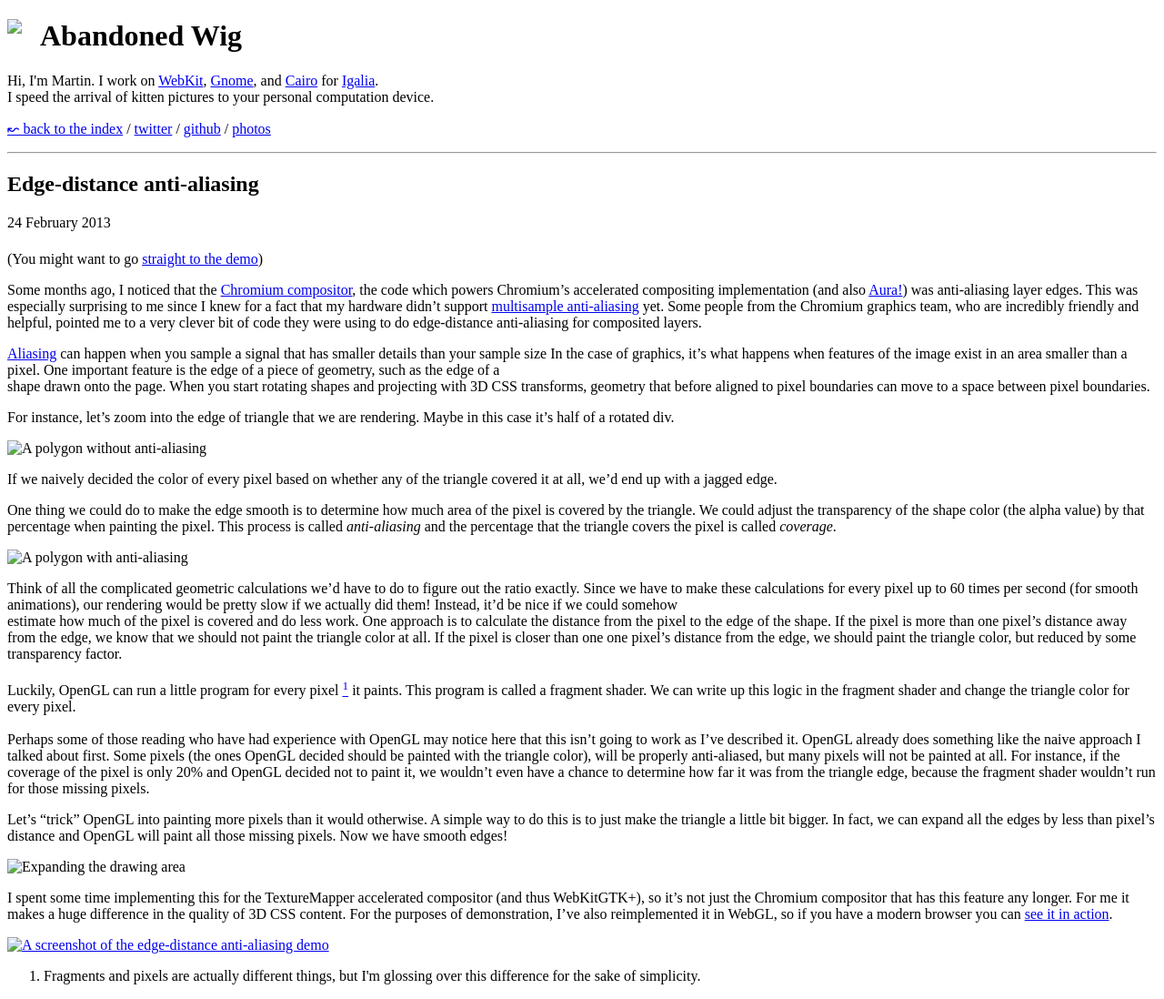
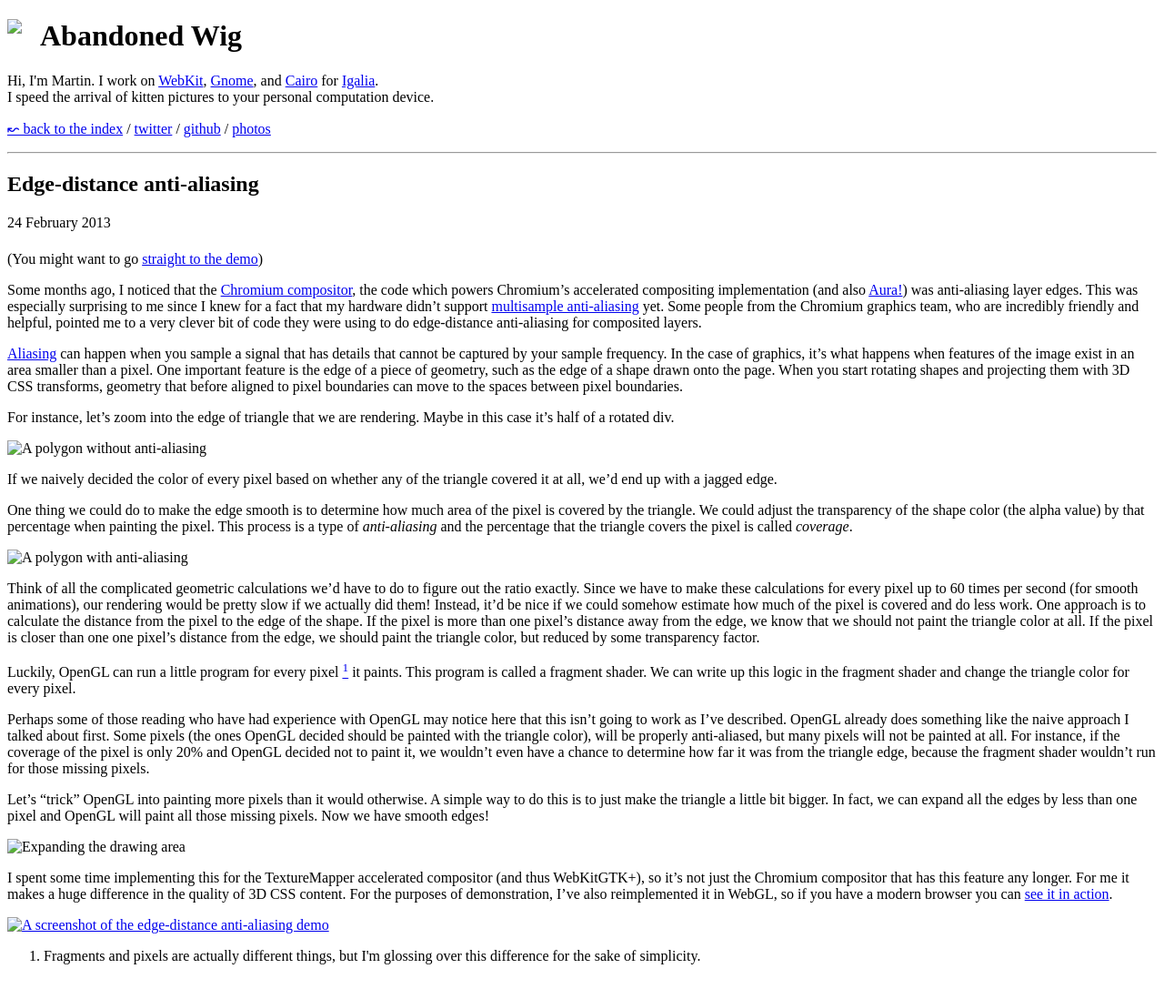
Before and after one commit to mrobinson/abandonedwig.info, a Jekyll site: the page built from jekyll/_posts/2013-02-24-edge-distance-anti-aliasing.md, in a window 1280 px wide. Shown: the whole page at 91% size. Built offline with Jekyll 4.4.1, drawn with Linux system fonts in a browser that asks for light colours; some web fonts are replaced; after the commit the page ends 1076 px from its top, so only the background shows below that.

Commit message:
Clean up the last post a bit
Made the language about sampling frequencies a bit clearer and fixed a
few grammar problems.

```diff
--- a/jekyll/_posts/2013-02-24-edge-distance-anti-aliasing.md
+++ b/jekyll/_posts/2013-02-24-edge-distance-anti-aliasing.md
@@ -11,18 +11,20 @@ Some months ago, I noticed that the [Chromium
 compositor](http://src.chromium.org/viewvc/chrome/trunk/src/cc/), the code
 which powers Chromium's accelerated compositing implementation (and also
 [Aura!](http://code.google.com/p/chromium/wiki/Aura)) was anti-aliasing layer
-edges.  This was especially surprising to me since I knew for a fact that my
+edges. This was especially surprising to me since I knew for a fact that my
 hardware didn't support [multisample anti-aliasing](http://en.wikipedia.org/wiki/Multisample_anti-aliasing)
 yet. Some people from the Chromium graphics team, who are incredibly friendly
 and helpful, pointed me to a very clever bit of code they were using to do
 edge-distance anti-aliasing for composited layers.
 
-[Aliasing](http://en.wikipedia.org/wiki/Aliasing) can happen when you sample a signal that
-has smaller details than your sample size In the case of graphics, it's what happens when
-features of the image exist in an area smaller than a pixel. One important feature is the
-edge of a piece of geometry, such as the edge of a<br />shape drawn onto the page.  When
-you start rotating shapes and projecting with 3D CSS transforms, geometry that before
-aligned to pixel boundaries can move to a space between pixel boundaries.
+[Aliasing](http://en.wikipedia.org/wiki/Aliasing) can happen when you sample a
+signal that has details that cannot be captured by your sample frequency. In
+the case of graphics, it's what happens when features of the image exist in an
+area smaller than a pixel. One important feature is the edge of a piece of
+geometry, such as the edge of a shape drawn onto the page. When you start
+rotating shapes and projecting them with 3D CSS transforms, geometry that
+before aligned to pixel boundaries can move to the spaces between pixel
+boundaries.
 
 For instance, let's zoom into the edge of triangle that we are rendering. Maybe in this
 case it's half of a rotated div.
@@ -34,7 +36,7 @@ covered it at all, we'd end up with a jagged edge.
 
 One thing we could do to make the edge smooth is to determine how much area of the pixel
 is covered by the triangle. We could adjust the transparency of the shape color (the alpha
-value) by that percentage when painting the pixel. This process is called
+value) by that percentage when painting the pixel. This process is a type of
 <i>anti-aliasing</i> and the percentage that the triangle covers the pixel is called
 <i>coverage</i>.
 
@@ -43,32 +45,36 @@ value) by that percentage when painting the pixel. This process is called
 Think of all the complicated geometric calculations we'd have to do to figure out the
 ratio exactly. Since we have to make these calculations for every pixel up to 60 times per
 second (for smooth animations), our rendering would be pretty slow if we actually did
-them! Instead, it'd be nice if we could somehow<br />estimate how much of the pixel is
+them! Instead, it'd be nice if we could somehow estimate how much of the pixel is
 covered and do less work. One approach is to calculate the distance from the pixel to the
 edge of the shape. If the pixel is more than one pixel's distance away from the edge, we
 know that we should not paint the triangle color at all. If the pixel is closer than one
 one pixel's distance from the edge, we should paint the triangle color, but reduced by
-some transparency factor.<br /><br />Luckily, OpenGL can run a little program for every
-pixel [<sup>1</sup>](#fn1) it paints. This program is called a fragment shader. We can write up
-this logic in the fragment shader and change the triangle color for every pixel.<br /><br
-/>Perhaps some of those reading who have had experience with OpenGL may notice here that
-this isn't going to work as I've described it. OpenGL already does something like the
-naive approach I talked about first. Some pixels (the ones OpenGL decided should be
-painted with the triangle color), will be properly anti-aliased, but many pixels will not
-be painted at all.  For instance, if the coverage of the pixel is only 20% and OpenGL
-decided not to paint it, we wouldn't even have a chance to determine how far it was from
-the triangle edge, because the fragment shader wouldn't run for those missing pixels.
+some transparency factor.
 
-Let's "trick" OpenGL into painting more pixels than it would otherwise. A simple way to do
-this is to just make the triangle a little bit bigger. In fact, we can expand all the
-edges by less than pixel's distance and OpenGL will paint all those missing pixels. Now we
-have smooth edges!
+Luckily, OpenGL can run a little program for every pixel [<sup>1</sup>](#fn1)
+it paints. This program is called a fragment shader. We can write up this logic
+in the fragment shader and change the triangle color for every pixel.
+
+Perhaps some of those reading who have had experience with OpenGL may notice
+here that this isn't going to work as I've described. OpenGL already does
+something like the naive approach I talked about first. Some pixels (the ones
+OpenGL decided should be painted with the triangle color), will be properly
+anti-aliased, but many pixels will not be painted at all. For instance, if the
+coverage of the pixel is only 20% and OpenGL decided not to paint it, we
+wouldn't even have a chance to determine how far it was from the triangle edge,
+because the fragment shader wouldn't run for those missing pixels.
+
+Let's "trick" OpenGL into painting more pixels than it would otherwise. A
+simple way to do this is to just make the triangle a little bit bigger. In
+fact, we can expand all the edges by less than one pixel and OpenGL will
+paint all those missing pixels. Now we have smooth edges!
 
 ![Expanding the drawing area]({{site.url}}/edge-distance-anti-aliasing/antialiasing-final-expanded.png "Expanding the drawing area")
 
 I spent some time implementing this for the TextureMapper accelerated
 compositor (and thus WebKitGTK+), so it's not just the Chromium compositor that
-has this feature any longer.  For me it makes a huge difference in the quality
+has this feature any longer. For me it makes a huge difference in the quality
 of 3D CSS content. For the purposes of demonstration, I've also reimplemented
 it in WebGL, so if you have a modern browser you can [see it in
 action]({{site.url}}/edge-distance-anti-aliasing/demo.html).
@@ -76,5 +82,5 @@ action]({{site.url}}/edge-distance-anti-aliasing/demo.html).
 <a href="{{site.url}}/edge-distance-anti-aliasing/demo.html"><img alt="A screenshot of the edge-distance anti-aliasing demo" src="{{site.url}}/edge-distance-anti-aliasing/demo.png"/></a>
 
 <ol class="footnotes">
-    <li><a name="fn1"/> Fragments and pixels are actually different things, but I'm glossing over this difference for the sake of simplicity.</li>
+     <li><a name="fn1"/> Fragments and pixels are actually different things, but I'm glossing over this difference for the sake of simplicity.</li>
 </ol>
```
